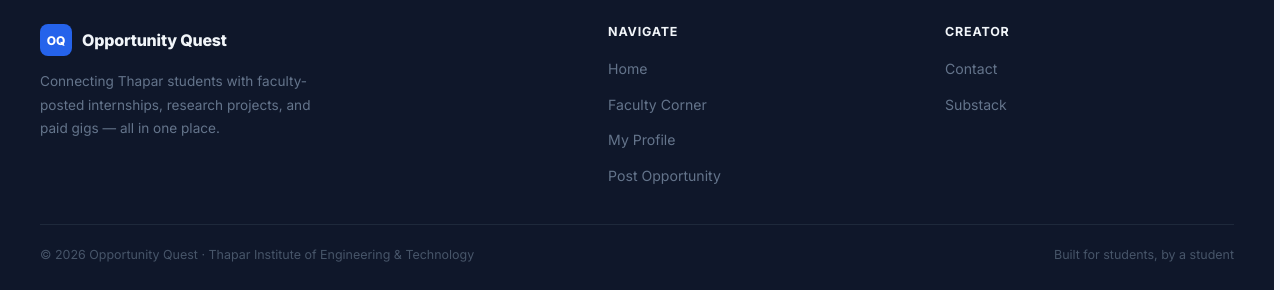
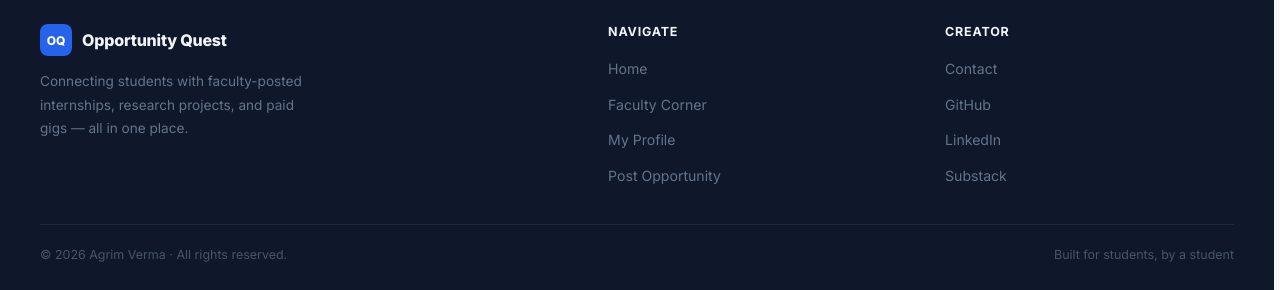
Before and after one commit to AgrimVerma11/OpportunityQuest, a React (Vite) app in the folder frontend/: page /home in a window 1280 px wide. Shown: the part 611-901 px from the top of the page. Built offline with nearby package versions, Linux system fonts and the light colour scheme; no server answers; sample sign-in values are in the browser's storage.

Commit message:
refresh footer with my profile links

```diff
--- a/frontend/src/pages/Footer.jsx
+++ b/frontend/src/pages/Footer.jsx
@@ -16,7 +16,7 @@
               <span className="footer-brand-name">Opportunity Quest</span>
             </div>
             <p className="footer-tagline">
-              Connecting Thapar students with faculty-posted internships,
+              Connecting students with faculty-posted internships,
               research projects, and paid gigs — all in one place.
             </p>
           </div>
@@ -43,6 +43,24 @@
               </li>
               <li>
                 <a
+                  href="https://github.com/AgrimVerma11"
+                  target="_blank"
+                  rel="noreferrer"
+                >
+                  GitHub
+                </a>
+              </li>
+              <li>
+                <a
+                  href="https://www.linkedin.com/in/agrimverma11"
+                  target="_blank"
+                  rel="noreferrer"
+                >
+                  LinkedIn
+                </a>
+              </li>
+              <li>
+                <a
                   href="https://substack.com/@agrimverma"
                   target="_blank"
                   rel="noreferrer"
@@ -56,7 +74,7 @@
         </div>
 
         <div className="footer-bottom">
-          <span>© {new Date().getFullYear()} Opportunity Quest · Thapar Institute of Engineering &amp; Technology</span>
+          <span>© {new Date().getFullYear()} Agrim Verma · All rights reserved.</span>
           <span>Built for students, by a student</span>
         </div>
       </div>
```
